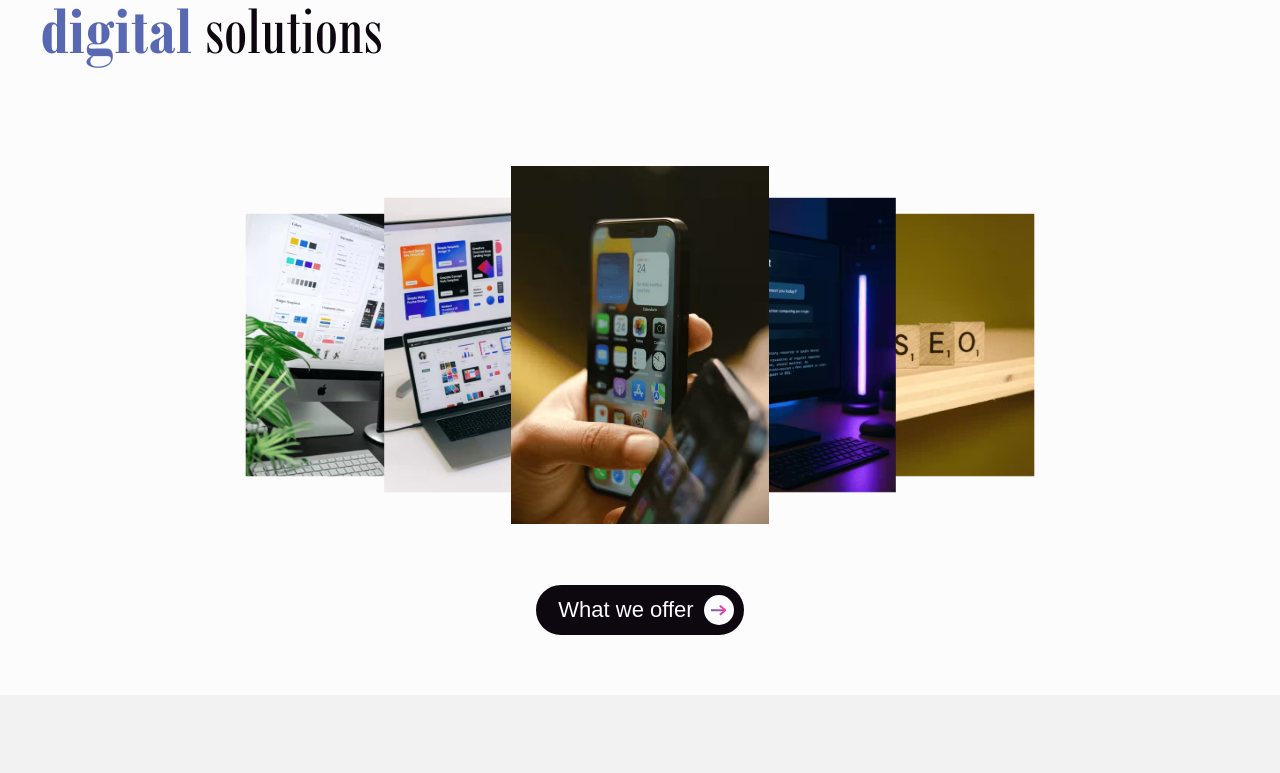
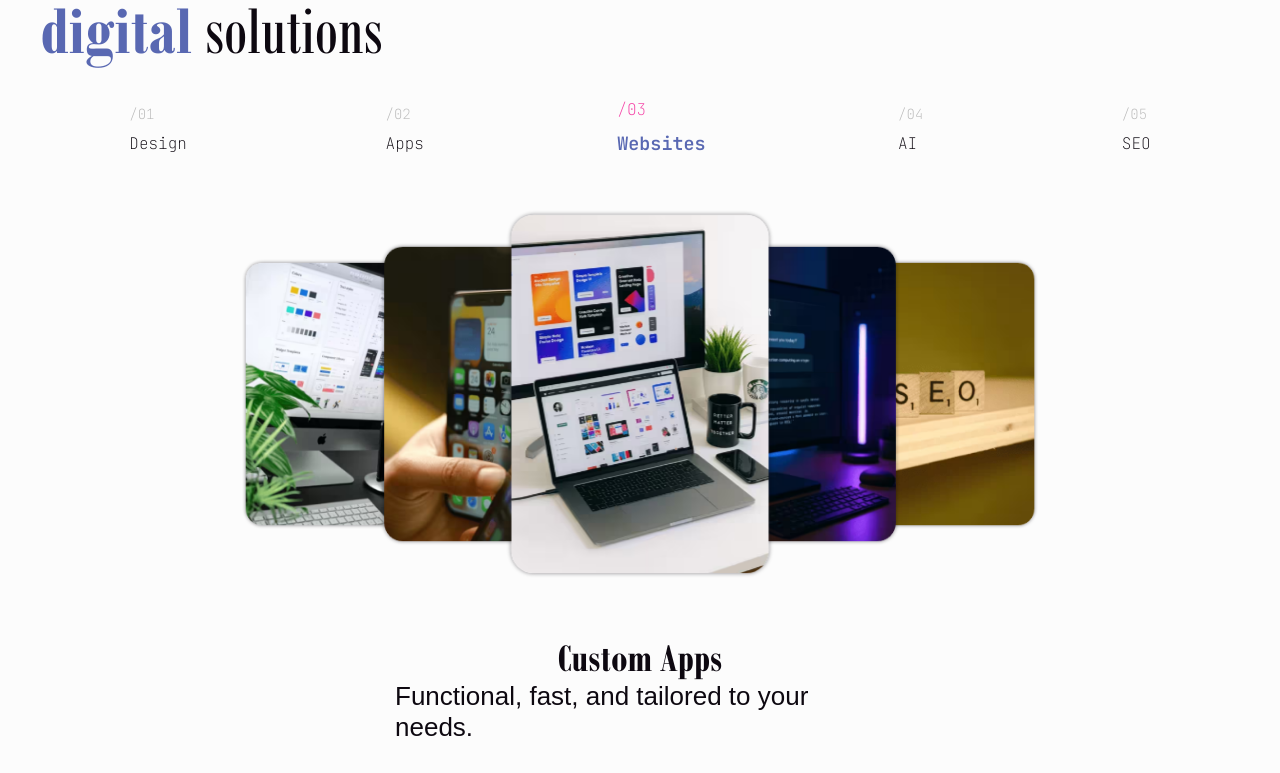
Before and after one commit to MarioRivVal/netneo-services, a React (Vite) app: page / in a window 1280 px wide. Shown: the part 1807-2580 px from the top of the page. Built offline with nearby package versions, Linux system fonts and the light colour scheme; a web font is replaced by a local one.

Commit message:
slider changed and ready

```diff
--- a/src/assets/styles/main.module.css
+++ b/src/assets/styles/components/slider.module.css
@@ -28,6 +28,12 @@
   user-select: none;
 }
 
+.card {
+  border-radius: 2rem;
+  overflow: hidden;
+  box-shadow: 0 0 4px rgba(13, 8, 16, 0.5);
+}
+
 .card img {
   width: 23rem;
   height: 32rem;
--- /dev/null
+++ b/src/components/Slider.tsx
@@ -0,0 +1,48 @@
+// components/Slider.tsx
+import s from "../assets/styles/components/slider.module.css";
+import useCarousel from "../hooks/useCarousel";
+import { homeServicesImgs } from "../content/images";
+import { useTranslation } from "react-i18next";
+import ResponsiveImage from "./ResponsiveImage";
+
+type GalleryItem = { id: string | number; name: string; alt: string };
+
+type SliderProps = {
+  onActiveChange?: (index: number) => void;
+};
+
+export default function Slider({ onActiveChange }: SliderProps) {
+  const { t } = useTranslation("home");
+
+  const galleryItems: GalleryItem[] = homeServicesImgs.map(({ id, label }) => ({
+    id,
+    name: `services/${label}`,
+    alt: t(`services.imgAlts.${label}`, { defaultValue: label }),
+  }));
+
+  const { sliderRef, itemRefs } = useCarousel(galleryItems.length, {
+    initial: 2,
+    onChange: onActiveChange, // <- avisa al padre
+  });
+
+  return (
+    <div className={s.slider} ref={sliderRef}>
+      {galleryItems.map((item, idx) => (
+        <div
+          key={item.id}
+          ref={(el) => {
+            itemRefs.current[idx] = el;
+          }}
+          className={s.item}
+        >
+          <ResponsiveImage
+            name={item.name}
+            alt={item.alt}
+            preset="card"
+            className={s.card}
+          />
+        </div>
+      ))}
+    </div>
+  );
+}
--- a/src/content/images.ts
+++ b/src/content/images.ts
@@ -1,7 +1,7 @@
 export const homeServicesImgs = [
   { id: "1", label: "design" },
+  { id: "3", label: "app" },
   { id: "2", label: "web" },
-  { id: "3", label: "app" },
   { id: "4", label: "ia" },
   { id: "5", label: "seo" },
 ];
--- a/src/hooks/useCarousel.ts
+++ b/src/hooks/useCarousel.ts
@@ -1,20 +1,25 @@
+// hooks/useCarousel.ts
 import { useEffect, useRef, useState, useCallback } from "react";
-import s from "../assets/styles/main.module.css";
+import s from "../assets/styles/components/slider.module.css";
 
-export default function useCarousel(itemsLength: number) {
-  const [active, setActive] = useState(
-    Math.min(2, Math.max(0, itemsLength - 1))
-  );
+type Options = {
+  initial?: number;
+  onChange?: (index: number) => void;
+};
+
+export default function useCarousel(itemsLength: number, opts: Options = {}) {
+  const clamp = (n: number, a: number, b: number) =>
+    Math.max(a, Math.min(b, n));
+  const initial = clamp(opts.initial ?? 2, 0, Math.max(0, itemsLength - 1));
+
+  const [active, setActive] = useState(initial);
   const itemRefs = useRef<(HTMLDivElement | null)[]>([]);
   const sliderRef = useRef<HTMLDivElement | null>(null);
 
-  // Ajustes finos (tócalos a tu gusto)
-  const BASE_SHIFT = 150; // separación lateral en px
-  const SCALE_STEP = 0.2; // cuánto baja el scale por paso desde el centro
-  const CENTER_SCALE = 1.12; // escala del activo (centro)
-
-  const clamp = (n: number, a: number, b: number) =>
-    Math.max(a, Math.min(b, n));
+  // Ajustes
+  const BASE_SHIFT = 150;
+  const SCALE_STEP = 0.2;
+  const CENTER_SCALE = 1.12;
 
   const loadShow = () => {
     const items = itemRefs.current.filter(
@@ -36,11 +41,11 @@ export default function useCarousel(itemsLength: number) {
         translateX(${x}px)
         scale(${scale})
       `;
-      // siempre positivo; redondeado para evitar valores decimales
       items[i].style.zIndex = String(BASE_Z - Math.round(abs * 10));
     }
   };
 
+  // Recalcula al cambiar activo o tamaño
   useEffect(() => {
     loadShow();
     const onResize = () => loadShow();
@@ -48,6 +53,16 @@ export default function useCarousel(itemsLength: number) {
     return () => window.removeEventListener("resize", onResize);
     // eslint-disable-next-line react-hooks/exhaustive-deps
   }, [active, itemsLength]);
+
+  // Notifica al padre cuando cambia el activo
+  useEffect(() => {
+    opts.onChange?.(active);
+  }, [active, opts]);
+
+  // Si cambia itemsLength, asegura que active sea válido
+  useEffect(() => {
+    setActive((i) => clamp(i, 0, Math.max(0, itemsLength - 1)));
+  }, [itemsLength]);
 
   const next = useCallback(() => {
     setActive((i) => (i + 1 < itemsLength ? i + 1 : i));
@@ -57,12 +72,12 @@ export default function useCarousel(itemsLength: number) {
     setActive((i) => (i - 1 >= 0 ? i - 1 : i));
   }, []);
 
-  // ----- Swipe (Android/desktop friendly): decide prev/next al soltar -----
+  // Swipe
   useEffect(() => {
     const el = sliderRef.current;
     if (!el) return;
 
-    const THRESH = 40; // px para considerar swipe
+    const THRESH = 40;
     let down = false;
     let startX = 0;
     let startY = 0;
@@ -74,8 +89,8 @@ export default function useCarousel(itemsLength: number) {
     const controller = new AbortController();
     const { signal } = controller;
 
-    const onDown = (e: PointerEvent): void => {
-      if (e.pointerType === "mouse" && e.button !== 0) return; // solo botón izq en mouse
+    const onDown = (e: PointerEvent) => {
+      if (e.pointerType === "mouse" && e.button !== 0) return;
       down = true;
       startX = e.clientX;
       startY = e.clientY;
@@ -87,39 +102,30 @@ export default function useCarousel(itemsLength: number) {
       el.classList.add(s.dragging);
     };
 
-    const onMove = (e: PointerEvent): void => {
+    const onMove = (e: PointerEvent) => {
       if (!down) return;
-
       dx = e.clientX - startX;
       dy = e.clientY - startY;
 
-      // bloqueo de eje: cuando es mayormente horizontal, bloqueamos pan nativo
       if (!horiz && Math.abs(dx) > Math.abs(dy) + 6) {
         horiz = true;
-        el.classList.add(s.locking); // activa touch-action:none mediante CSS
+        el.classList.add(s.locking);
       }
-
-      // En Android real, evitar que el navegador se quede el gesto
       if (horiz && e.cancelable) e.preventDefault();
-
-      // evita selección de texto mientras arrastras
       window.getSelection?.()?.removeAllRanges();
     };
 
-    const onUp = (): void => {
+    const onUp = () => {
       if (!down) return;
       el.classList.remove(s.dragging, s.locking);
-
       if (horiz && Math.abs(dx) > THRESH) {
         if (dx < 0) next();
         else prev();
       }
-
       down = false;
       horiz = false;
     };
 
-    // IMPORTANTE: pointermove/keydown con passive:false para poder preventDefault
     el.addEventListener("pointerdown", onDown, { passive: false, signal });
     el.addEventListener("pointermove", onMove, { passive: false, signal });
     window.addEventListener("pointerup", onUp, { passive: true, signal });
@@ -127,7 +133,7 @@ export default function useCarousel(itemsLength: number) {
     window.addEventListener("pointerleave", onUp, { passive: true, signal });
 
     return () => controller.abort();
-  }, [next, prev]); // next/prev son estables (setters funcionales)
+  }, [next, prev]);
 
-  return { sliderRef, itemRefs };
+  return { sliderRef, itemRefs, active, setActive, next, prev };
 }
--- a/src/i18n/locales/en/home.json
+++ b/src/i18n/locales/en/home.json
@@ -15,7 +15,7 @@
   "services": {
     "contentTitle6": "// Services__",
     "title3": "What we do for you. We transform <pink>ideas</pink> into <blue>digital</blue> solutions",
-    "servicesList": ["Websites", "Apps", "Design", "SEO", "AI"],
+    "servicesList": ["Design", "Apps", "Websites", "AI", "SEO"],
     "imgAlts": {
       "design": "UI/UX design on screen",
       "web": "Website displayed on a laptop",
--- a/src/i18n/locales/es/home.json
+++ b/src/i18n/locales/es/home.json
@@ -15,7 +15,7 @@
   "services": {
     "contentTitle6": "// Servicios__",
     "title3": "Lo que hacemnos por ti. Transformamos <pink>ideas</pink> en <blue>soluciones</blue> digitales",
-    "servicesList": ["Webs", "Apps", "Diseño", "SEO", "IA"],
+    "servicesList": ["Diseño", "Apps", "Webs", "IA", "SEO"],
     "imgAlts": {
       "design": "Diseño UI/UX en pantalla",
       "web": "Sitio web mostrado en un portátil",
--- a/src/i18n/locales/it/home.json
+++ b/src/i18n/locales/it/home.json
@@ -15,7 +15,7 @@
   "services": {
     "contentTitle6": "// Servizi__",
     "title3": "Cosa facciamo per te. Trasformiamo <pink>idee</pink> in <blue>soluzioni</blue>  digitali",
-    "servicesList": ["Siti Web", "App", "Design", "SEO", "IA"],
+    "servicesList": ["Design", "App", "Siti Web", "IA", "SEO"],
     "imgAlts": {
       "design": "Design UI/UX sullo schermo",
       "web": "Sito web mostrato su un portatile",
--- a/src/pages/Home.tsx
+++ b/src/pages/Home.tsx
@@ -1,11 +1,8 @@
-// import { useState } from "react";
+import { useState } from "react";
 import s from "../assets/styles/pages/home.module.css";
-import car from "../assets/styles/main.module.css";
 // import c from "../assets/styles/layouts/contentBox.module.css";
 import GradientButton from "../components/GradientButton";
 import { Trans, useTranslation } from "react-i18next";
-import Gallery, { type GalleryItem } from "../components/Gallery";
-import { homeServicesImgs } from "../content/images";
 import { reasonsIcons } from "../content/icons";
 import Header from "../layouts/Header";
 import AsideBox from "../layouts/AsideBox";
@@ -13,8 +10,7 @@ import SmallButton from "../components/SmallButton";
 // import ContentBox from "../layouts/ContentBox";
 // import StatsIcon from "../icons/StatsIcon";
 // import PuzzleIcon from "../icons/PuzzleIcon";
-import useCarousel from "../hooks/useCarousel";
-import ResponsiveImage from "../components/ResponsiveImage";
+import Slider from "../components/Slider";
 
 export default function Home() {
   // TRANSLATIONS
@@ -24,28 +20,19 @@ export default function Home() {
     returnObjects: true,
   }) as string[];
 
-  // const servicesDetails = t("services.servicesDetails", {
-  //   returnObjects: true,
-  // }) as { title: string; description: string }[];
+  const servicesDetails = t("services.servicesDetails", {
+    returnObjects: true,
+  }) as { title: string; description: string }[];
 
   const order = t("reasons.order", { returnObjects: true }) as string[];
 
-  const reasonsList = t("reasons.reasonsList", {
-    returnObjects: true,
-  }) as Record<string, string>;
-
-  const galleryItems: GalleryItem[] = homeServicesImgs.map(({ id, label }) => ({
-    id,
-    name: `services/${label}`,
-    alt: t(`services.imgAlts.${label}`, { defaultValue: label }),
-  }));
-
-  console.log(galleryItems);
+  // const reasonsList = t("reasons.reasonsList", {
+  //   returnObjects: true,
+  // }) as Record<string, string>;
 
   // STATES
 
-  // const [active, setActive] = useState(0);
-  const { sliderRef, itemRefs } = useCarousel(galleryItems.length);
+  const [active, setActive] = useState(2);
 
   return (
     <>
@@ -77,58 +64,31 @@ export default function Home() {
             </h3>
           </div>
           <div className={`${s.cardsContent} u--flex-column`}>
-            <ul
-              className={`${s.servicesList} u--flex-row`}
-              aria-label="Servicios"
-            >
-              {/* {servicesList.map((item, i) => {
-                const isActive = i === active;
-                return (
+            <ul className={`${s.servicesList} u--flex-row`}>
+              {servicesList.map((item, i) => (
                 <li
                   key={i}
                   className={`${s.service} u--flex-column ${
-                      isActive ? s.serviceActive : ""
+                    i === active ? s.serviceActive : ""
                   }`}
-                    role="listitem"
-                    aria-current={isActive ? "true" : undefined}
                 >
                   <span className={`${s.serviceNumber} u--light-text`}>{`/0${
                     i + 1
                   }`}</span>
                   <span className={s.serviceLabel}>{item}</span>
                 </li>
-                );
-              })} */}
+              ))}
             </ul>
-
-            <div className={car.slider} ref={sliderRef}>
-              {galleryItems.map((item, idx) => (
-                <div
-                  key={item.id}
-                  ref={(el) => {
-                    itemRefs.current[idx] = el;
-                  }}
-                  className={car.item}
-                >
-                  <ResponsiveImage
-                    key={item.id}
-                    name={item.name}
-                    alt={item.alt}
-                    preset="card"
-                    className={car.card}
-                  />
-                </div>
-              ))}
-            </div>
-
-            {/* <div className={`${s.servicesDetails} u--flex-column`}>
+            {/* IMAGES SLIDER*/}
+            <Slider onActiveChange={setActive} />
+            <div className={`${s.servicesDetails} u--flex-column`}>
               <div className={`${s.detailsBox} u--flex-column`}>
                 <h4>{servicesDetails[active].title}</h4>
                 <p className="u--paragraph">
                   {servicesDetails[active].description}
                 </p>
               </div>
-            </div> */}
+            </div>
 
             <GradientButton text={t("services.btnDark")} variant="dark" />
           </div>
```
Also changed, not shown: src/assets/styles/components/gallery.module.css (deleted, +0 -53 lines), src/components/Gallery.tsx (deleted, +0 -47 lines). Lines whose indentation alone changed are shown as unchanged.
